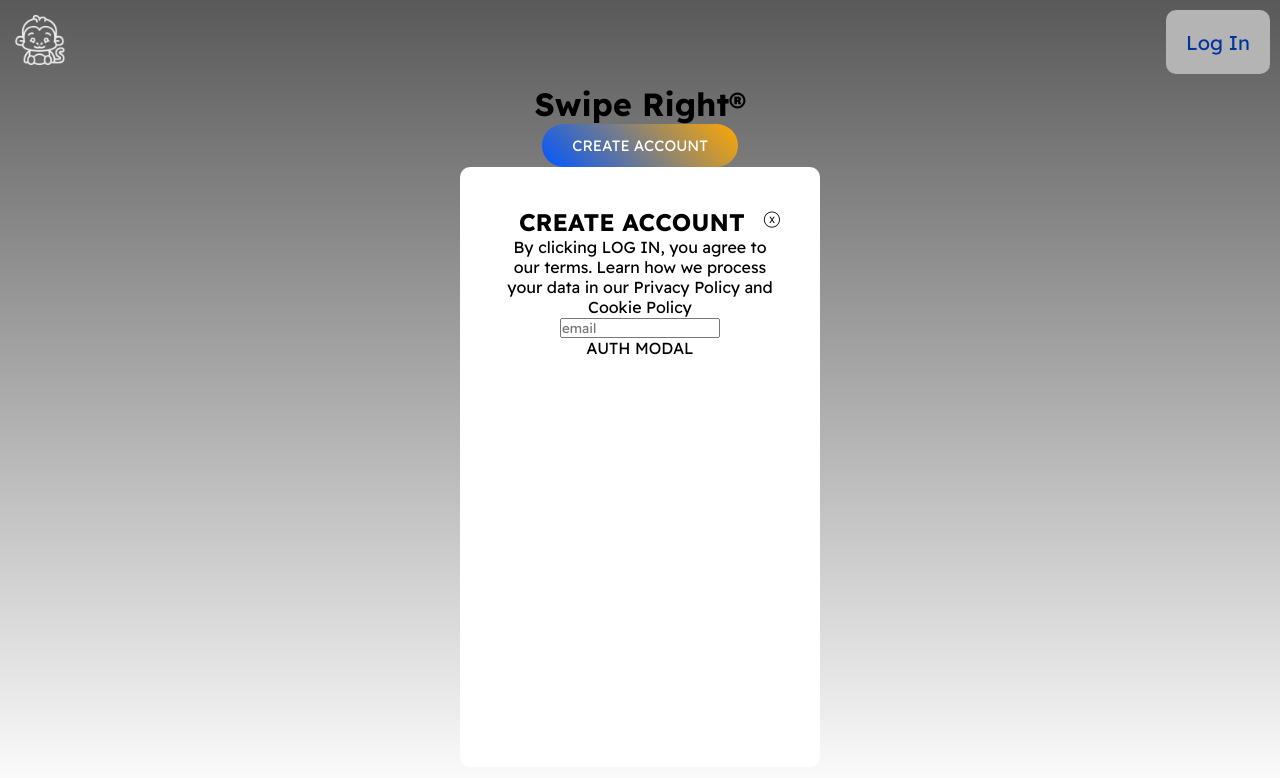
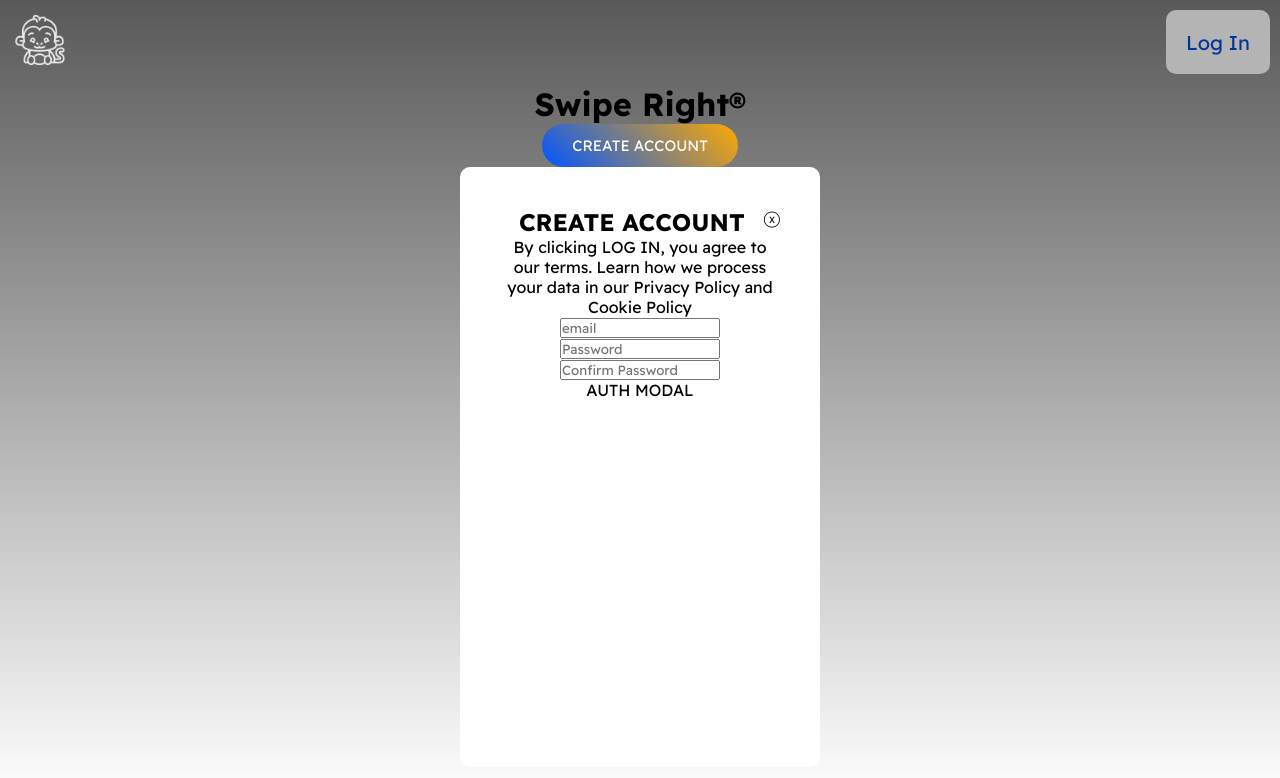
Before and after one commit to DDeShon/dating-app-old, a React (Create React App) app: page / in a window 1280 px wide. Both pictures are taken after a click on the button "Log In". Shown: the top 778 px of the page. Built offline with nearby package versions, Linux system fonts and the light colour scheme.

Commit message:
working on authorization modal

```diff
--- a/src/components/AuthModal.js
+++ b/src/components/AuthModal.js
@@ -2,6 +2,9 @@ import { useState } from "react";
 
 const AuthModal = ({ setShowModal }) => {
   const [email, setEmail] = useState(null);
+  const [password, setPassword] = useState(null);
+  const [confirmPassword, setConfirmPassword] = useState(null);
+  const [error, setError] = useState(null);
 
   const handleClick = () => {
     setShowModal(false);
@@ -32,6 +35,22 @@ const AuthModal = ({ setShowModal }) => {
           required={true}
           onChange={(e) => setEmail(e.target.value)}
         />
+        <input
+          type="password"
+          id="password"
+          name="password"
+          placeholder="Password"
+          required={true}
+          onChange={(e) => setPassword(e.target.value)}
+        />
+        <input
+          type="password-check"
+          id="password-check"
+          name="password-check"
+          placeholder="Confirm Password"
+          required={true}
+          onChange={(e) => setPassword(e.target.value)}
+        />
       </form>
       AUTH MODAL
     </div>
```
